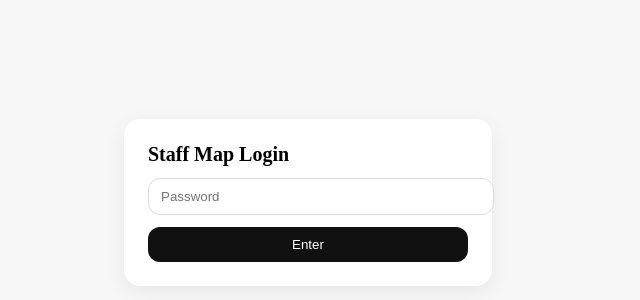
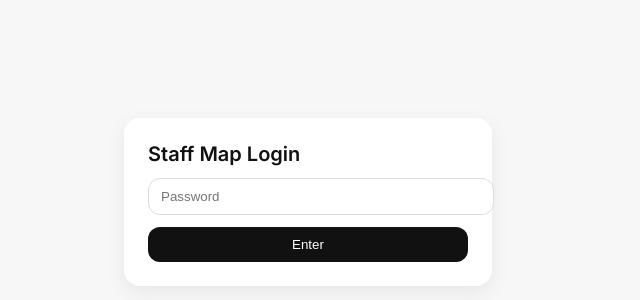
Before and after one commit to mbrowncincytennis/cincyschedulesite, a Next.js app: page /login in a window 1280 px wide. Shown: the part 198-498 px from the top of the page, without its empty margins (332-972 px from the left). Built offline with nearby package versions, Linux system fonts and the light colour scheme.

Commit message:
Update layout.tsx

```diff
--- a/app/layout.tsx
+++ b/app/layout.tsx
@@ -7,7 +7,26 @@ export const metadata = {
 export default function RootLayout({ children }: { children: React.ReactNode }) {
   return (
     <html lang="en">
-      <body style={{ margin: 0 }}>{children}</body>
+      {/* 👉 Replace the href below with your actual brand font(s).
+          Example shows Inter + Montserrat from Google Fonts. */}
+      <link rel="preconnect" href="https://fonts.googleapis.com" />
+      <link rel="preconnect" href="https://fonts.gstatic.com" crossOrigin="" />
+      <link
+        href="https://fonts.googleapis.com/css2?family=Inter:wght@400;600&family=Montserrat:wght@600;700&display=swap"
+        rel="stylesheet"
+      />
+      <body
+        style={{
+          margin: 0,
+          // Theme tokens (easy to tweak):
+          // swap 'Inter' with your brand Sans if you have a hosted file
+          fontFamily: `Inter, system-ui, -apple-system, Segoe UI, Roboto, Arial, sans-serif`,
+          background: "#f6f7f8",
+          color: "#111",
+        }}
+      >
+        {children}
+      </body>
     </html>
   );
 }
```
